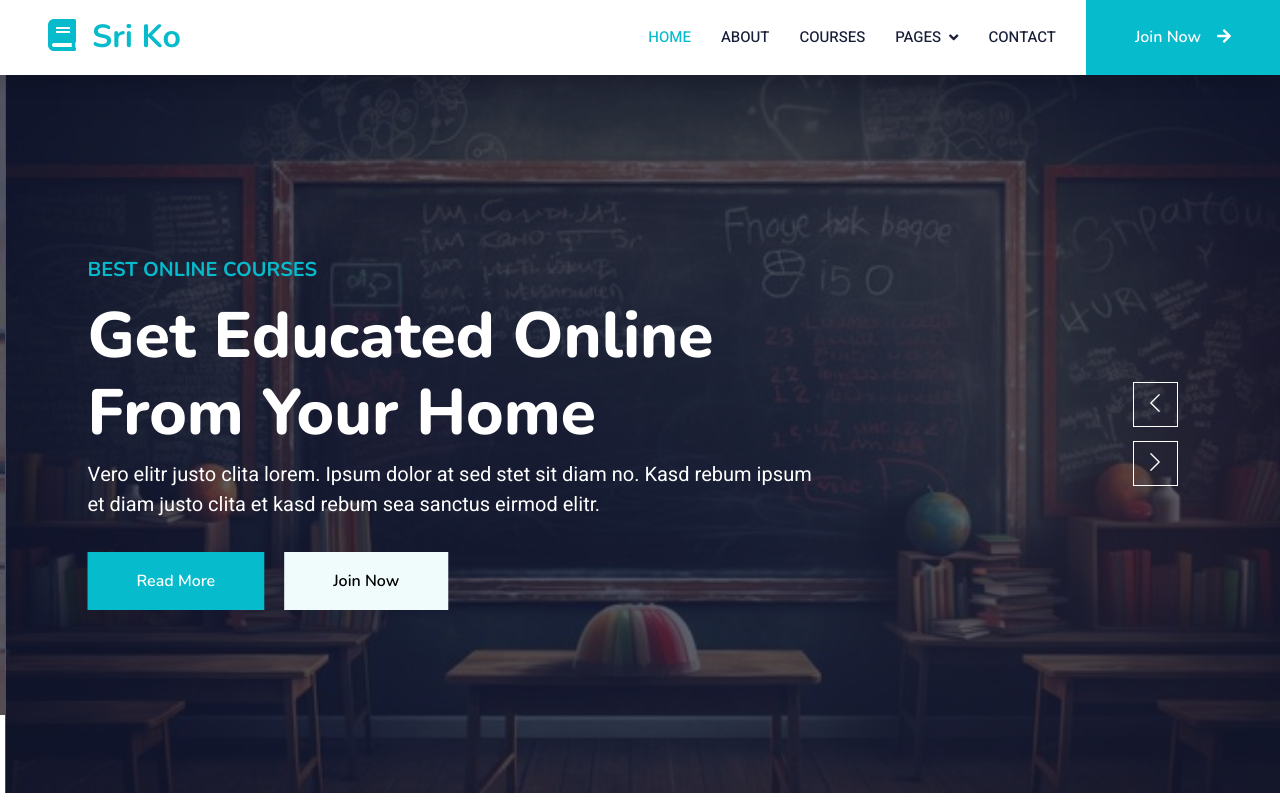
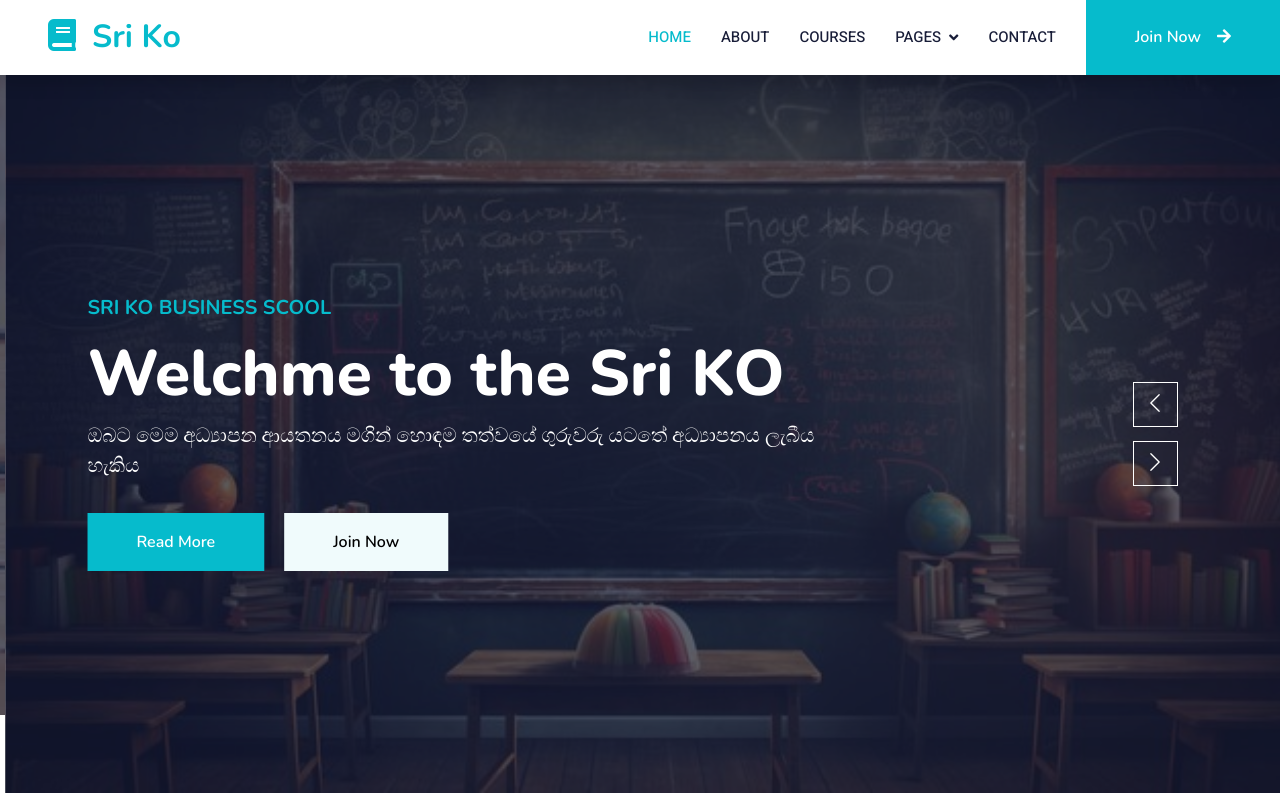
Before and after one commit to EchoScriptors/sri-ko, a plain HTML site: page index.html in a window 1280 px wide. Shown: the top 800 px of the page. Drawn offline with nearby package versions, Linux system fonts and the light colour scheme.

Commit message:
Update index.html

```diff
--- a/index.html
+++ b/index.html
@@ -79,11 +79,11 @@
                     <div class="container">
                         <div class="row justify-content-start">
                             <div class="col-sm-10 col-lg-8">
-                                <h5 class="text-primary text-uppercase mb-3 animated slideInDown">Best Online Courses</h5>
-                                <h1 class="display-3 text-white animated slideInDown">ඔබව ආයතනයට සාදරයෙන් පිලිගන්නවා </h1>
-                                <p class="fs-5 text-white mb-4 pb-2">Vero elitr justo clita lorem. Ipsum dolor at sed stet sit diam no. Kasd rebum ipsum et diam justo clita et kasd rebum sea sanctus eirmod elitr.</p>
-                                <a href="" class="btn btn-primary py-md-3 px-md-5 me-3 animated slideInLeft">වැඩි විස්තර </a>
-                                <a href="" class="btn btn-light py-md-3 px-md-5 animated slideInRight">Join Now</a>
+                                <h5 class="text-primary text-uppercase mb-3 animated slideInDown">Sri Ko Business Scool</h5>
+                                <h1 class="display-3 text-white animated slideInDown">Welchme to the Sri-KO</h1>
+                                <p class="fs-5 text-white mb-4 pb-2">කොරියානු භාෂා පටමාලව ඔබට හොදම තත්වයේ ගුරුවරු යටතේ අධ්‍යාපනය ලැබීය හැකිය</p>
+                                <a href="" class="btn btn-primary py-md-3 px-md-5 me-3 animated slideInLeft">වැඩි විස්තර </a><!--add read more button linke -->
+                                <a href="" class="btn btn-light py-md-3 px-md-5 animated slideInRight">Join Now</a><!--add Join button linke -->
                             </div>
                         </div>
                     </div>
@@ -95,11 +95,11 @@
                     <div class="container">
                         <div class="row justify-content-start">
                             <div class="col-sm-10 col-lg-8">
-                                <h5 class="text-primary text-uppercase mb-3 animated slideInDown">Best Online Courses</h5>
-                                <h1 class="display-3 text-white animated slideInDown">Get Educated Online From Your Home</h1>
-                                <p class="fs-5 text-white mb-4 pb-2">Vero elitr justo clita lorem. Ipsum dolor at sed stet sit diam no. Kasd rebum ipsum et diam justo clita et kasd rebum sea sanctus eirmod elitr.</p>
-                                <a href="" class="btn btn-primary py-md-3 px-md-5 me-3 animated slideInLeft">Read More</a>
-                                <a href="" class="btn btn-light py-md-3 px-md-5 animated slideInRight">Join Now</a>
+                                <h5 class="text-primary text-uppercase mb-3 animated slideInDown">Sri Ko Business Scool</h5>
+                                <h1 class="display-3 text-white animated slideInDown">Welchme to the Sri KO</h1>
+                                <p class="fs-5 text-white mb-4 pb-2">ඔබට මෙම අධ්‍යාපන ආයතනය මගින් හොඳම තත්වයේ ගුරුවරු යටතේ අධ්‍යාපනය ලැබීය හැකිය</p>
+                                <a href="#" class="btn btn-primary py-md-3 px-md-5 me-3 animated slideInLeft">Read More</a><!--add read more button linke -->
+                                <a href="#" class="btn btn-light py-md-3 px-md-5 animated slideInRight">Join Now</a><!--add Join button linke -->
                             </div>
                         </div>
                     </div>
```
